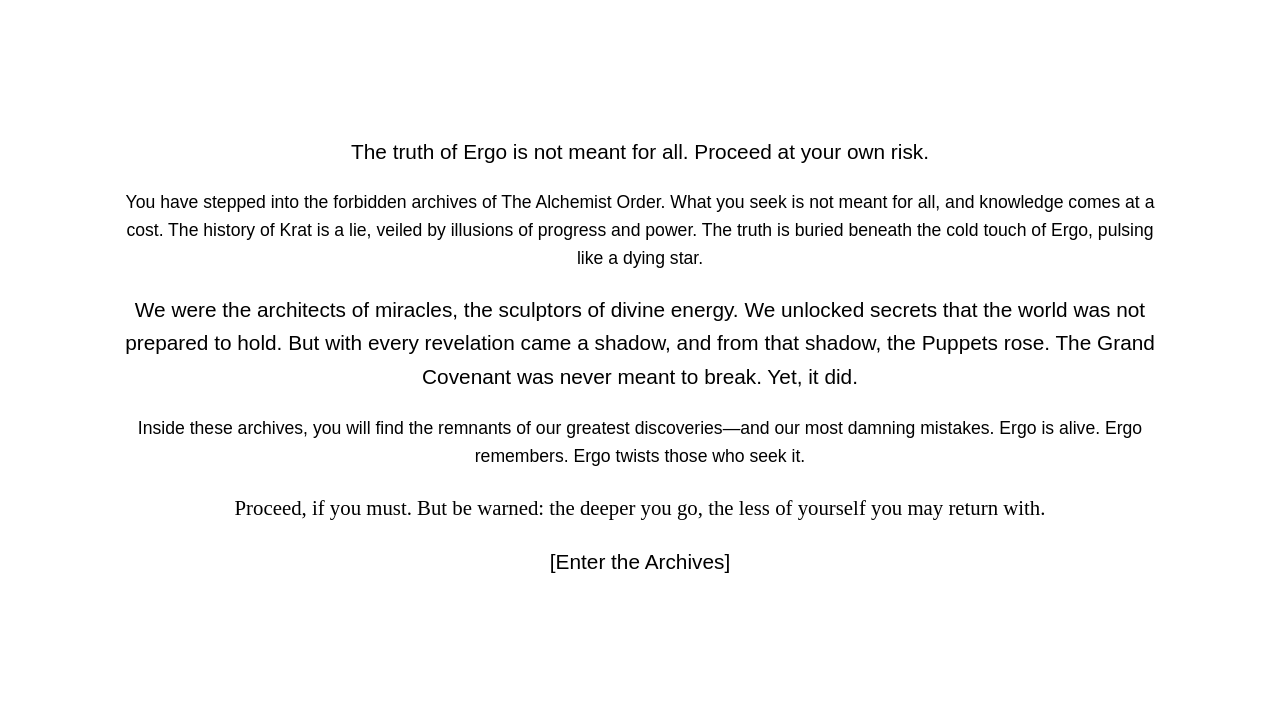
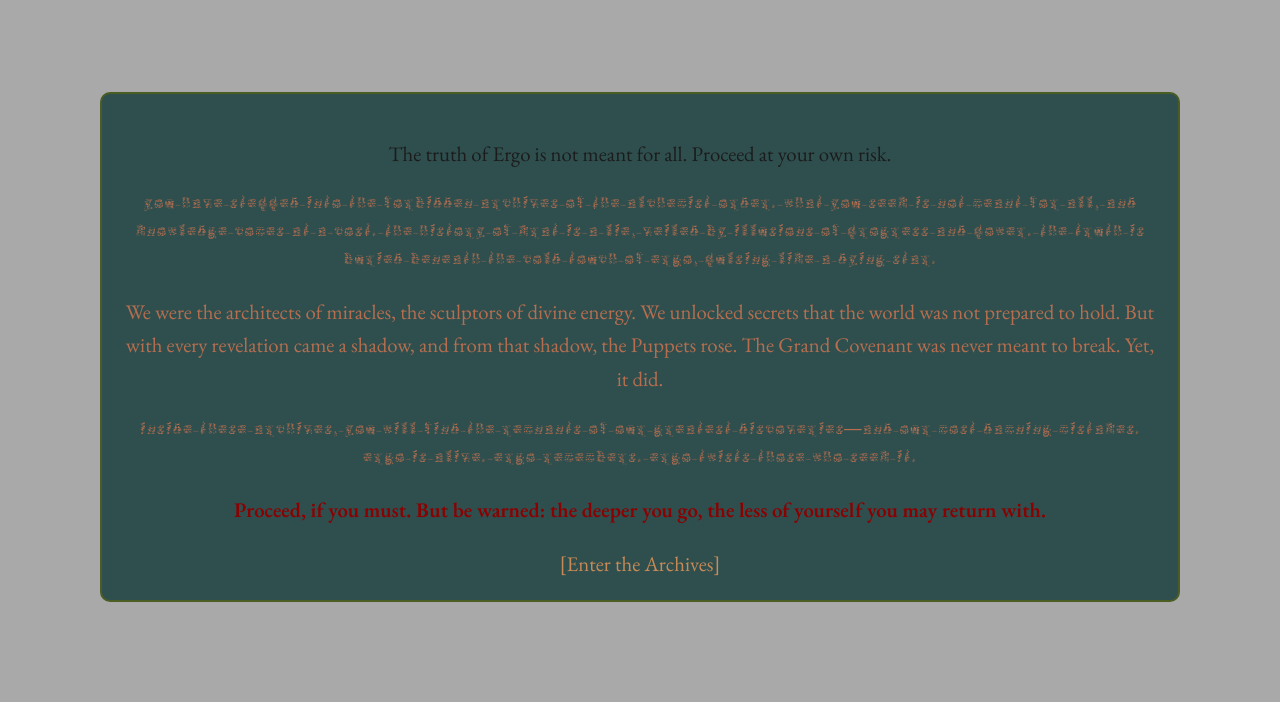
Before and after one commit to Andre-kodehode/HTML-CSS-Oppgave-1-Vis-hva-du-kan, a plain HTML site: page index.html in a window 1280 px wide. Shown: the part 117-819 px from the top of the page. Drawn offline with Linux system fonts and the light colour scheme; the site is published under a folder, as on GitHub Pages, so addresses that start at the root find nothing.

Commit message:
Import font-color fix

```diff
--- a/style.css
+++ b/style.css
@@ -1,4 +1,4 @@
-@import url("/html-css/font-color.css");
+@import url("./html-css/font-color.css");
 
 body {
   font-family: "InfoFontEnglish", sans-serif;
```
